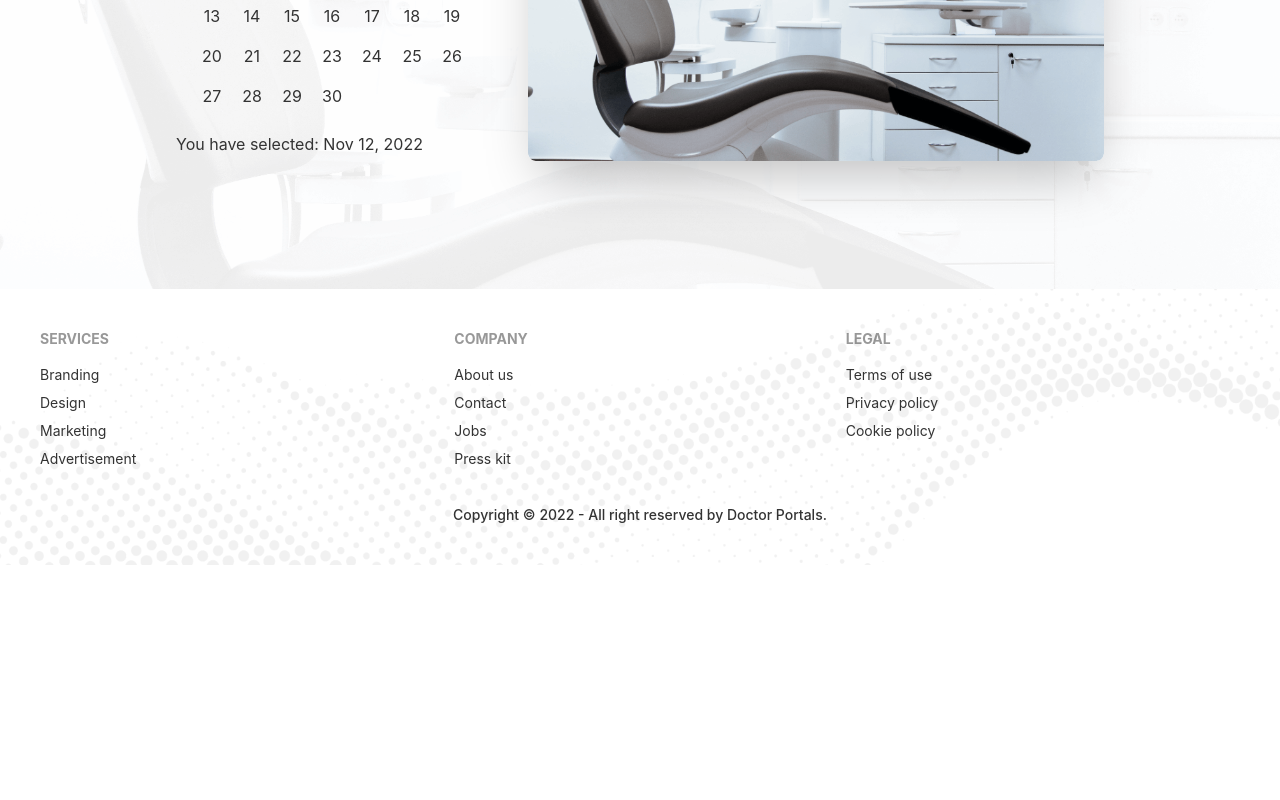
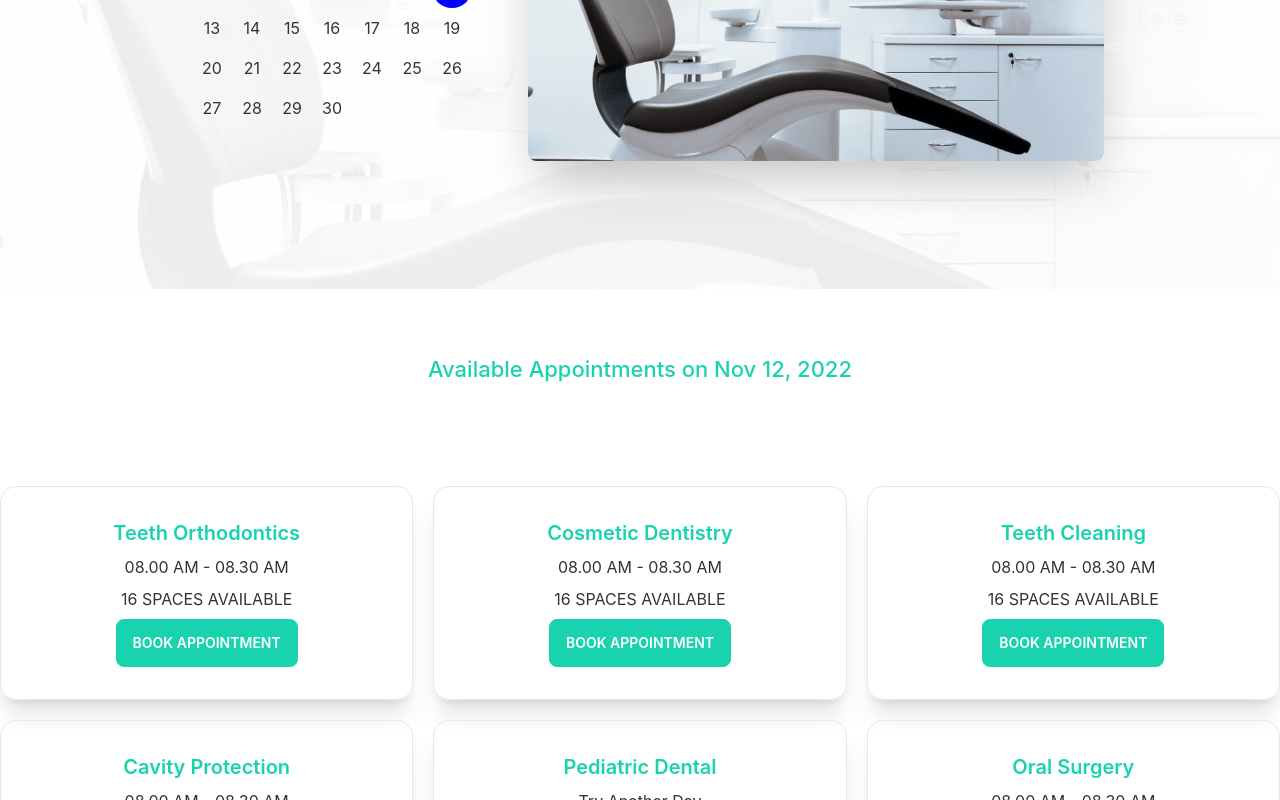
Before and after one commit to mohammedtakbir/doctors-portal-client, a React (Create React App) app: page /appointment in a window 1280 px wide. Shown: the part 360-1160 px from the top of the page. Before the commit the page ends 925 px from the top, so only its background shows below. Built offline with nearby package versions, Linux system fonts and the light colour scheme.

Commit message:
module-72 finised

```diff
--- /dev/null
+++ b/public/appointmentOptions.json
@@ -0,0 +1,118 @@
+[
+    {
+      "_id": 1,
+      "name": "Teeth Orthodontics",
+      "slots": [
+        "08.00 AM - 08.30 AM",
+        "08.30 AM - 09.00 AM",
+        "09.00 AM - 9.30 AM",
+        "09.30 AM - 10.00 AM",
+        "10.00 AM - 10.30 AM",
+        "10.30 AM - 11.00 AM",
+        "11.00 AM - 11.30 AM",
+        "11.30 AM - 12.00 AM",
+        "1.00 PM - 1.30 PM",
+        "1.30 PM - 2.00 PM",
+        "2.00 PM - 2.30 PM",
+        "2.30 PM - 3.00 PM",
+        "3.00 PM - 3.30 PM",
+        "3.30 PM - 4.00 PM",
+        "4.00 PM - 4.30 PM",
+        "4.30 PM - 5.00 PM"
+      ]
+    },
+    {
+      "_id": 2,
+      "name": "Cosmetic Dentistry",
+      "slots": [
+        "08.00 AM - 08.30 AM",
+        "08.30 AM - 09.00 AM",
+        "09.00 AM - 9.30 AM",
+        "09.30 AM - 10.00 AM",
+        "10.00 AM - 10.30 AM",
+        "10.30 AM - 11.00 AM",
+        "11.00 AM - 11.30 AM",
+        "11.30 AM - 12.00 AM",
+        "1.00 PM - 1.30 PM",
+        "1.30 PM - 2.00 PM",
+        "2.00 PM - 2.30 PM",
+        "2.30 PM - 3.00 PM",
+        "3.00 PM - 3.30 PM",
+        "3.30 PM - 4.00 PM",
+        "4.00 PM - 4.30 PM",
+        "4.30 PM - 5.00 PM"
+      ]
+    },
+    {
+      "_id": 3,
+      "name": "Teeth Cleaning",
+      "slots": [
+        "08.00 AM - 08.30 AM",
+        "08.30 AM - 09.00 AM",
+        "09.00 AM - 9.30 AM",
+        "09.30 AM - 10.00 AM",
+        "10.00 AM - 10.30 AM",
+        "10.30 AM - 11.00 AM",
+        "11.00 AM - 11.30 AM",
+        "11.30 AM - 12.00 AM",
+        "1.00 PM - 1.30 PM",
+        "1.30 PM - 2.00 PM",
+        "2.00 PM - 2.30 PM",
+        "2.30 PM - 3.00 PM",
+        "3.00 PM - 3.30 PM",
+        "3.30 PM - 4.00 PM",
+        "4.00 PM - 4.30 PM",
+        "4.30 PM - 5.00 PM"
+      ]
+    },
+    {
+      "_id": 4,
+      "name": "Cavity Protection",
+      "slots": [
+        "08.00 AM - 08.30 AM",
+        "08.30 AM - 09.00 AM",
+        "09.00 AM - 9.30 AM",
+        "09.30 AM - 10.00 AM",
+        "10.00 AM - 10.30 AM",
+        "10.30 AM - 11.00 AM",
+        "11.00 AM - 11.30 AM",
+        "11.30 AM - 12.00 AM",
+        "1.00 PM - 1.30 PM",
+        "1.30 PM - 2.00 PM",
+        "2.00 PM - 2.30 PM",
+        "2.30 PM - 3.00 PM",
+        "3.00 PM - 3.30 PM",
+        "3.30 PM - 4.00 PM",
+        "4.00 PM - 4.30 PM",
+        "4.30 PM - 5.00 PM"
+      ]
+    },
+    {
+      "_id": 5,
+      "name": "Pediatric Dental",
+      "slots": [
+      ]
+    },
+    {
+      "_id": 6,
+      "name": "Oral Surgery",
+      "slots": [
+        "08.00 AM - 08.30 AM",
+        "08.30 AM - 09.00 AM",
+        "09.00 AM - 9.30 AM",
+        "09.30 AM - 10.00 AM",
+        "10.00 AM - 10.30 AM",
+        "10.30 AM - 11.00 AM",
+        "11.00 AM - 11.30 AM",
+        "11.30 AM - 12.00 AM",
+        "1.00 PM - 1.30 PM",
+        "1.30 PM - 2.00 PM",
+        "2.00 PM - 2.30 PM",
+        "2.30 PM - 3.00 PM",
+        "3.00 PM - 3.30 PM",
+        "3.30 PM - 4.00 PM",
+        "4.00 PM - 4.30 PM",
+        "4.30 PM - 5.00 PM"
+      ]
+    }
+  ]
--- a/src/Pages/Appointment/Appointment/Appointment.js
+++ b/src/Pages/Appointment/Appointment/Appointment.js
@@ -1,10 +1,18 @@
-import React from 'react';
+import React, { useState } from 'react';
 import AppointmentBanner from '../AppointmentBanner/AppointmentBanner';
+import AvailableAppointment from '../AvailableAppointment/AvailableAppointment';
 
 const Appointment = () => {
+    const [selectedDate, setSelectedDate] = useState(new Date());
     return (
         <>
-            <AppointmentBanner />
+            <AppointmentBanner
+                selectedDate={selectedDate}
+                setSelectedDate={setSelectedDate}
+            />
+            <AvailableAppointment
+                selectedDate={selectedDate}
+            />
         </>
     );
 };
--- a/src/Pages/Appointment/AppointmentBanner/AppointmentBanner.js
+++ b/src/Pages/Appointment/AppointmentBanner/AppointmentBanner.js
@@ -1,12 +1,10 @@
 import React from 'react';
 import chair from '../../../assets/images/chair.png';
 import { DayPicker } from 'react-day-picker';
-import { useState } from 'react';
-import { format } from 'date-fns';
 import bg from '../../../assets/images/bg.png';
 
-const AppointmentBanner = () => {
-    const [selectedDate, setSelectedDate] = useState(new Date());
+const AppointmentBanner = ({ selectedDate, setSelectedDate }) => {
+
     return (
         <header className='pt-24 pb-28' style={{
             backgroundImage: `url(${bg})`,
@@ -22,7 +20,6 @@
                             selected={selectedDate}
                             onSelect={setSelectedDate}
                         />
-                        <p>You have selected: {format(selectedDate, 'PP')}</p>
                     </div>
                 </div>
             </div>
--- /dev/null
+++ b/src/Pages/Appointment/AvailableAppointment/AppointmentOption.js
@@ -0,0 +1,28 @@
+import React from 'react';
+
+const AppointmentOption = ({ appointmentOption, setTreatment }) => {
+    const { name, slots } = appointmentOption;
+
+    return (
+        <>
+            <div className="card shadow-xl border">
+                <div className="card-body items-center">
+                    <h2 className="card-title text-secondary">{name}</h2>
+                    <p className='text-center'>{slots.length > 0 ? slots[0] : 'Try Another Day'}</p>
+                    <p>{slots.length} {slots.length > 1 ? 'SPACES' : 'SPACE'} AVAILABLE</p>
+                    <div className="card-actions">
+                        <label
+                            disabled={slots.length === 0}
+                            onClick={() => setTreatment(appointmentOption)}
+                            htmlFor="booking-modal"
+                            className="btn btn-secondary text-white">
+                            Book Appointment
+                        </label>
+                    </div>
+                </div>
+            </div>
+        </>
+    );
+};
+
+export default AppointmentOption;
--- /dev/null
+++ b/src/Pages/Appointment/AvailableAppointment/AvailableAppointment.js
@@ -0,0 +1,39 @@
+import { format } from 'date-fns';
+import React, { useEffect } from 'react';
+import { useState } from 'react';
+import BookingModal from '../BookingModal/BookingModal';
+import AppointmentOption from './AppointmentOption';
+
+const AvailableAppointment = ({ selectedDate }) => {
+    const [appointmentOptions, setAppointmentOptions] = useState([]);
+    const [treatment, setTreatment] = useState(null);
+
+    useEffect(() => {
+        fetch('appointmentOptions.json')
+            .then(res => res.json())
+            .then(data => setAppointmentOptions(data))
+    }, []);
+
+    return (
+        <section className='mt-16'>
+            <h2 className='text-[22px] text-secondary font-medium text-center'>Available Appointments on {format(selectedDate, 'PP')}</h2>
+            <div className='grid gap-5 grid-cols-1 md:grid-cols-2 lg:grid-cols-3 my-[100px]'>
+                {
+                    appointmentOptions.map((option) => <AppointmentOption
+                        key={option._id}
+                        appointmentOption={option}
+                        setTreatment={setTreatment}
+                    />)
+                }
+            </div>
+            {treatment &&
+                <BookingModal
+                    treatment={treatment}
+                    selectedDate={selectedDate}
+                    setTreatment={setTreatment}
+                />}
+        </section>
+    );
+};
+
+export default AvailableAppointment;
--- /dev/null
+++ b/src/Pages/Appointment/BookingModal/BookingModal.js
@@ -0,0 +1,83 @@
+import { format } from 'date-fns';
+import React from 'react';
+
+const BookingModal = ({ treatment, selectedDate, setTreatment }) => {
+    const { name, slots } = treatment; //* treatment is just another name of appointmentOptions with name, slots, _id
+    const date = format(selectedDate, 'PP');
+
+    const handleBooking = (e) => {
+        e.preventDefault();
+        const form = e.target;
+        const slot = form.slot.value;
+        const name = form.name.value;
+        const phone = form.phone.value;
+        const email = form.email.value;
+
+        const booking = {
+            treatment: treatment.name,
+            patient: name,
+            phone,
+            email,
+            slot,
+            appointmentDate: date
+        };
+        setTreatment(null);
+        console.log(booking)
+
+        //* TODO: send data to the server
+        //* and once data is saved then close the modal
+        //* and display success toast
+    }
+
+    return (
+        <>
+            <input type="checkbox" id="booking-modal" className="modal-toggle" />
+            <div className="modal">
+                <div className="modal-box relative">
+                    <label htmlFor="booking-modal" className="btn btn-sm btn-circle absolute right-2 top-2">✕</label>
+                    <h3 className="text-lg font-bold mb-6">{name}</h3>
+                    <form onSubmit={handleBooking}>
+                        <input type="text" value={date} disabled className="input input-bordered w-full mb-4" />
+                        <select name='slot' className="select select-bordered w-full mb-4">
+                            {
+                                slots.map((slot, i) => <option
+                                    value={slot}
+                                    key={i}
+                                >{slot}</option>)
+                            }
+                        </select>
+                        <input
+                            name='name'
+                            type="text"
+                            placeholder="Full Name"
+                            className="input input-bordered w-full mb-4"
+                            required
+                        />
+                        <input
+                            name='phone'
+                            type="text"
+                            placeholder="Phone Number"
+                            className="input input-bordered w-full mb-4"
+                            required
+                        />
+                        <input
+                            name='email'
+                            type="email"
+                            placeholder="Email"
+                            className="input input-bordered w-full mb-4"
+                            required
+                        />
+                        <input
+                            type="submit"
+                            value="SUBMIT"
+                            className='btn btn-accent block w-full'
+                            required
+                        />
+                    </form>
+                </div>
+            </div>
+        </>
+    );
+};
+
+export default BookingModal;
```
